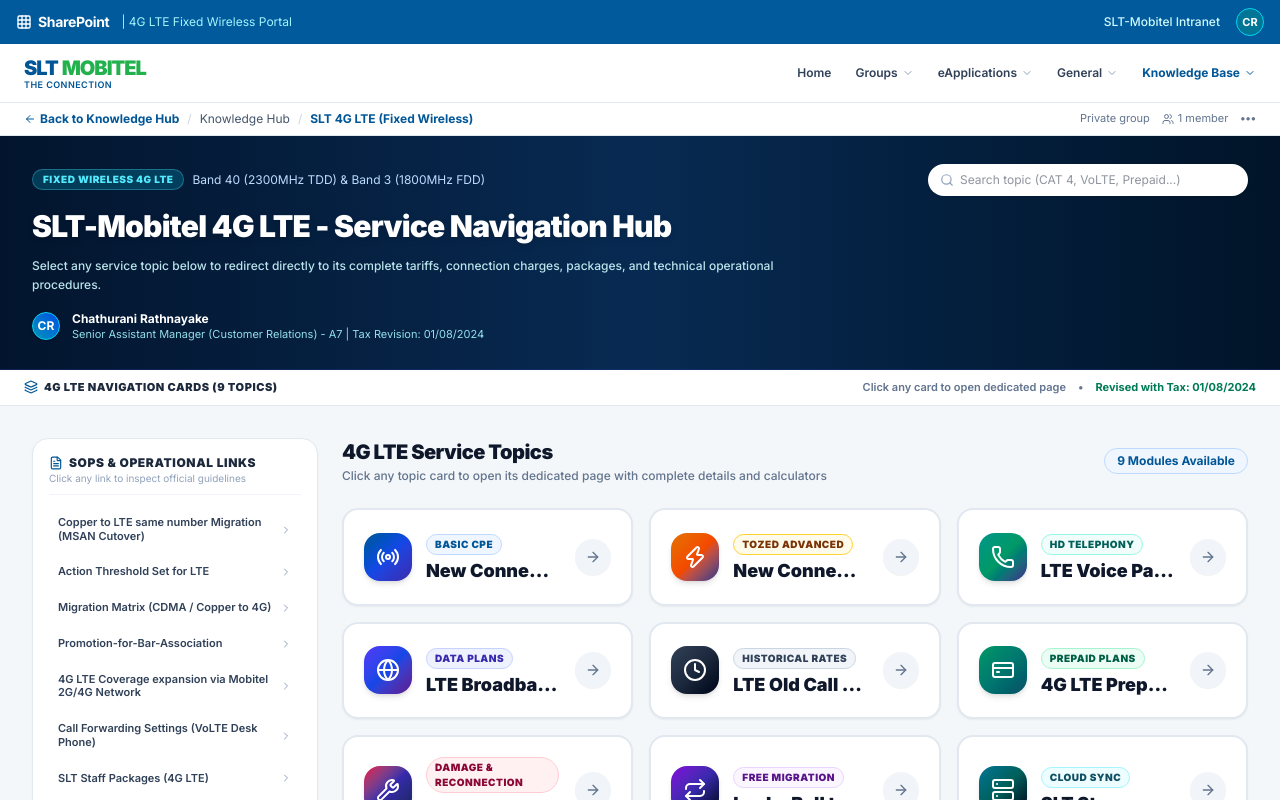
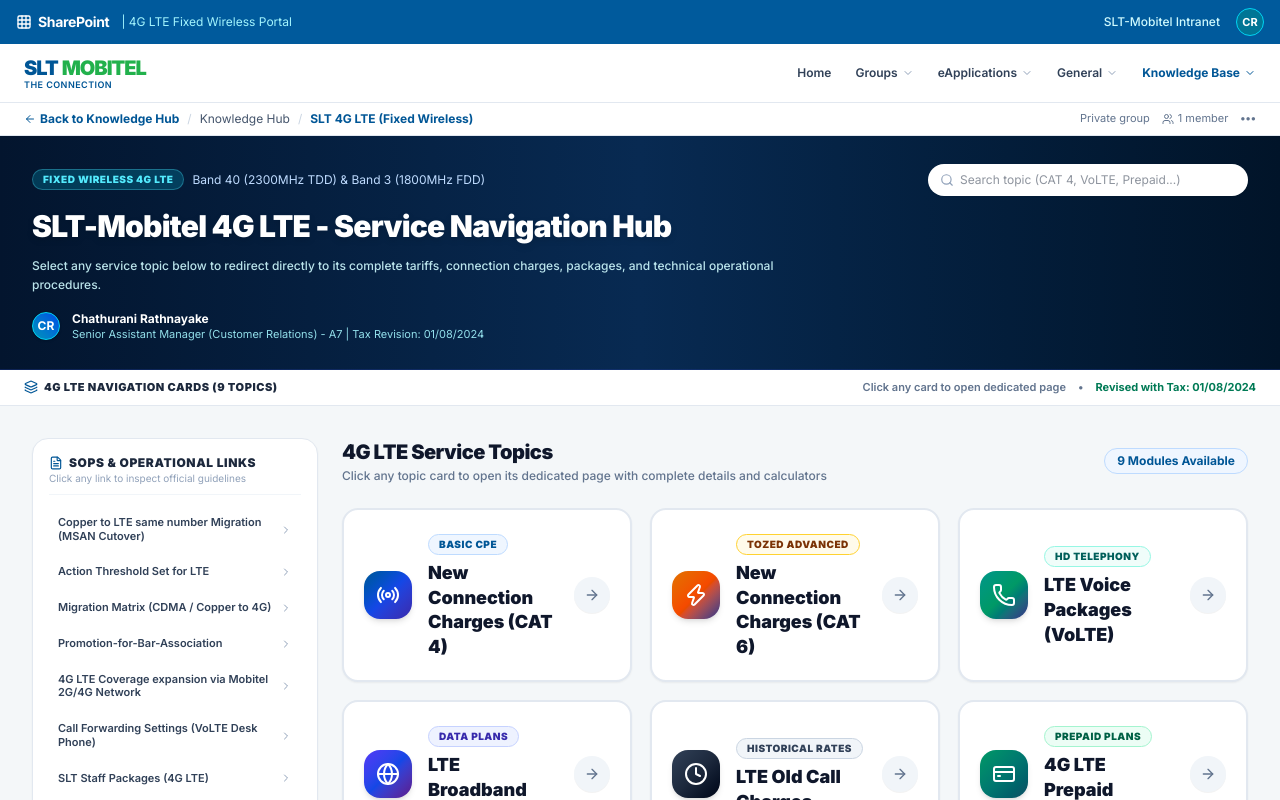
Before and after one commit to kudagama/smart-knowledge-hub, a Next.js app: page /knowledge-hub/4g-lte in a window 1280 px wide. Shown: the top 800 px of the page. Built offline with nearby package versions, Linux system fonts and the light colour scheme.

Commit message:
fix(4g-lte): display full topic titles without truncation

```diff
--- a/src/app/knowledge-hub/4g-lte/page.tsx
+++ b/src/app/knowledge-hub/4g-lte/page.tsx
@@ -494,8 +494,8 @@ export default function LteServicesHubPage() {
               </span>
             </div>
 
-            {/* Clean Topic Cards Grid (No description clutter) */}
-            <div className="grid grid-cols-1 md:grid-cols-2 xl:grid-cols-3 gap-4">
+            {/* Clean Topic Cards Grid (Full Topic Always Visible) */}
+            <div className="grid grid-cols-1 sm:grid-cols-2 xl:grid-cols-3 gap-4.5">
               {filteredCards.map((card) => {
                 const CardIcon = card.icon;
                 return (
@@ -507,17 +507,17 @@ export default function LteServicesHubPage() {
                     onClick={() => router.push(card.route)}
                     className={`bg-white rounded-2xl p-5 border-2 transition-all cursor-pointer flex items-center justify-between gap-4 shadow-xs hover:shadow-lg group ${card.cardBorder}`}
                   >
-                    <div className="flex items-center gap-3.5 min-w-0">
+                    <div className="flex items-center gap-4 flex-1 min-w-0">
                       <div
                         className={`w-12 h-12 rounded-xl bg-gradient-to-br ${card.gradient} text-white flex items-center justify-center shadow-md group-hover:scale-105 transition-transform shrink-0`}
                       >
                         <CardIcon className="w-6 h-6" />
                       </div>
-                      <div className="min-w-0">
-                        <span className={`text-[10px] font-black uppercase tracking-wider px-2 py-0.5 rounded-full border mb-1 inline-block ${card.badgeStyle}`}>
+                      <div className="flex-1 min-w-0">
+                        <span className={`text-[10px] font-black uppercase tracking-wider px-2.5 py-0.5 rounded-full border mb-1.5 inline-block ${card.badgeStyle}`}>
                           {card.badge}
                         </span>
-                        <h3 className="font-black text-base md:text-lg text-slate-900 group-hover:text-[#005696] transition-colors leading-snug truncate">
+                        <h3 className="font-black text-base md:text-lg text-slate-900 group-hover:text-[#005696] transition-colors leading-snug break-words whitespace-normal">
                           {card.title}
                         </h3>
                       </div>
```
